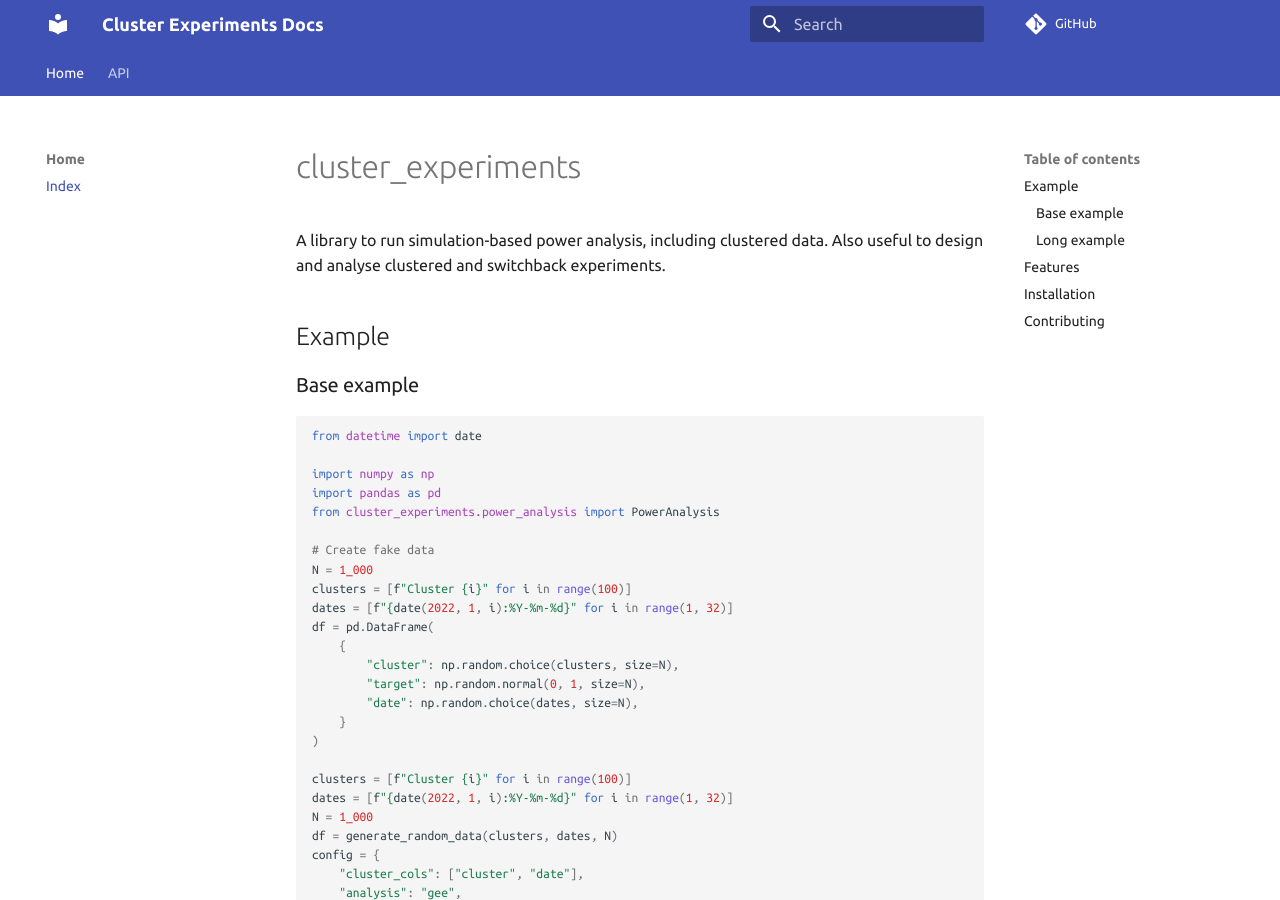
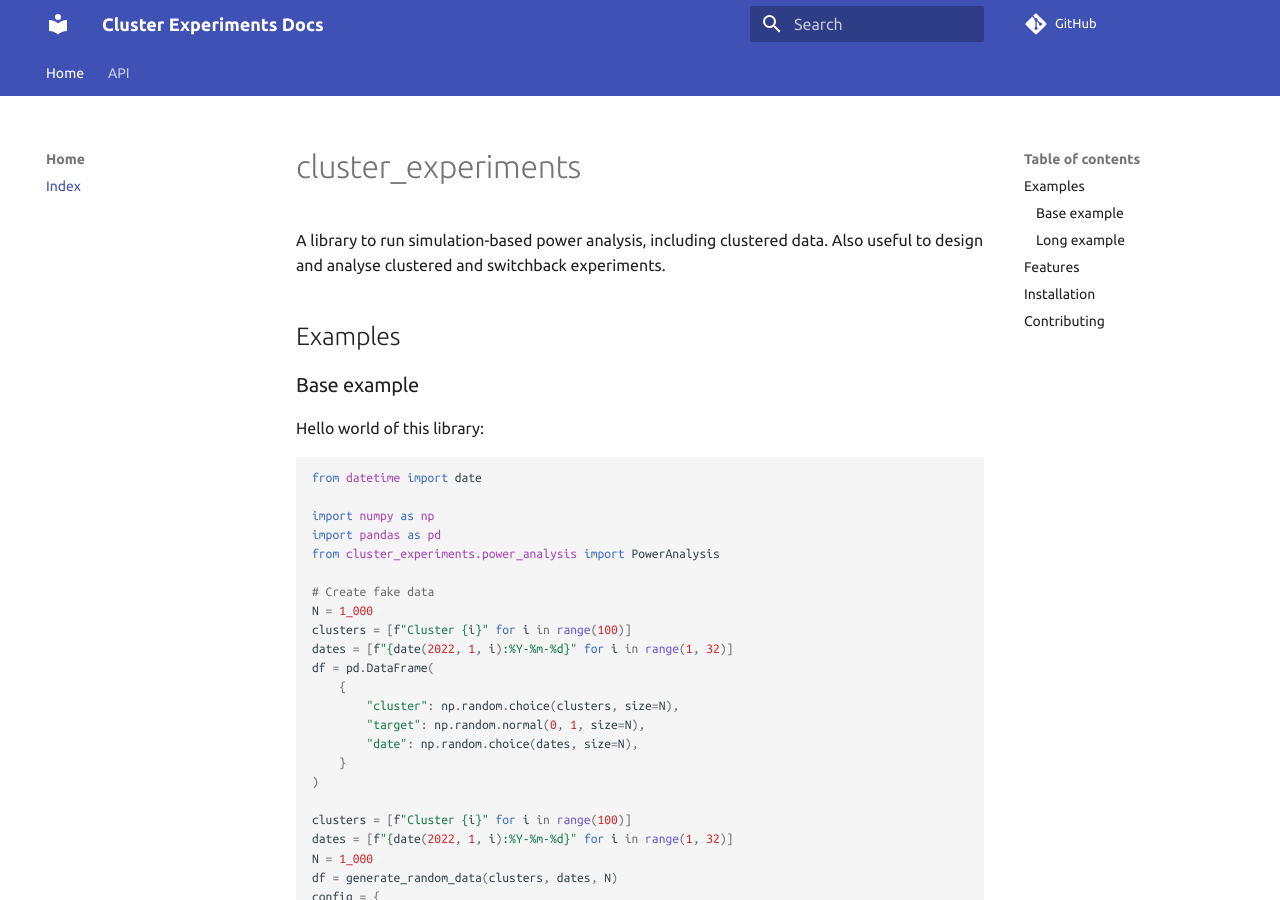
Before and after one commit to david26694/cluster-experiments, an MkDocs documentation site: the page built from docs/index.md, in a window 1280 px wide and 900 px high. Built offline with MkDocs 1.6.1 and Material for MkDocs 9.7.7, drawn with Linux system fonts in a browser that asks for light colours; comment, search, counter and statistics services are not loaded.

Commit message:
add examples

````diff
--- a/docs/index.md
+++ b/docs/index.md
@@ -2,9 +2,11 @@
 
 A library to run simulation-based power analysis, including clustered data. Also useful to design and analyse clustered and switchback experiments.
 
-## Example
+## Examples
 
 ### Base example
+
+Hello world of this library:
 
 ```python
 
````
Also changed, not shown: README.md (+3 -1 lines).
